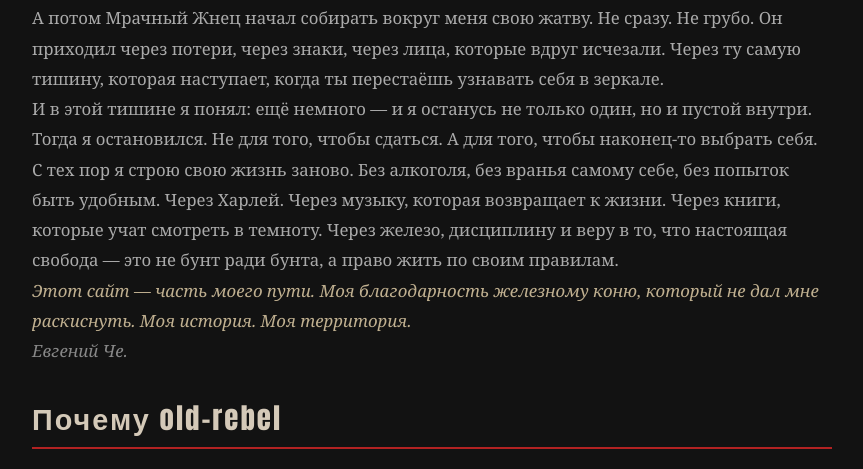
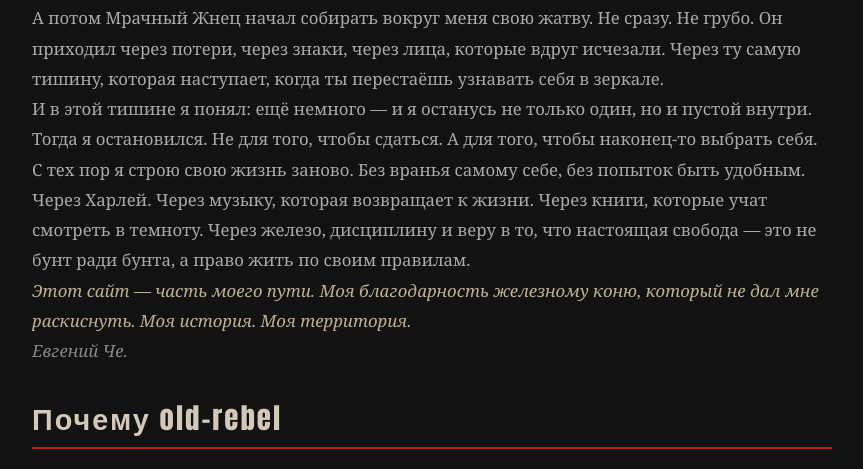
Before and after one commit to MADAO81/old-rebel, a Django app: page /about/ in a window 1280 px wide. Shown: the part 814-1283 px from the top of the page, without its empty margins (208-1071 px from the left). Run offline with Django 5.2, Linux system fonts and the light colour scheme.

Commit message:
Update about.html

```diff
--- a/templates/about.html
+++ b/templates/about.html
@@ -80,7 +80,7 @@
                 <p style="margin: 0;">А потом Мрачный Жнец начал собирать вокруг меня свою жатву. Не сразу. Не грубо. Он приходил через потери, через знаки, через лица, которые вдруг исчезали. Через ту самую тишину, которая наступает, когда ты перестаёшь узнавать себя в зеркале.</p>
                 <p style="margin: 0;">И в этой тишине я понял: ещё немного — и я останусь не только один, но и пустой внутри.</p>
                 <p style="margin: 0;">Тогда я остановился. Не для того, чтобы сдаться. А для того, чтобы наконец-то выбрать себя.</p>
-                <p style="margin: 0;">С тех пор я строю свою жизнь заново. Без алкоголя, без вранья самому себе, без попыток быть удобным. Через Харлей. Через музыку, которая возвращает к жизни. Через книги, которые учат смотреть в темноту. Через железо, дисциплину и веру в то, что настоящая свобода — это не бунт ради бунта, а право жить по своим правилам.</p>
+                <p style="margin: 0;">С тех пор я строю свою жизнь заново. Без вранья самому себе, без попыток быть удобным. Через Харлей. Через музыку, которая возвращает к жизни. Через книги, которые учат смотреть в темноту. Через железо, дисциплину и веру в то, что настоящая свобода — это не бунт ради бунта, а право жить по своим правилам.</p>
                 <p style="margin: 0; color: #c0b090; font-style: italic;">Этот сайт — часть моего пути. Моя благодарность железному коню, который не дал мне раскиснуть. Моя история. Моя территория.</p>
                 <p style="margin: 0; color: #888; font-style: italic;">Евгений Че.</p>
             </div>
```
